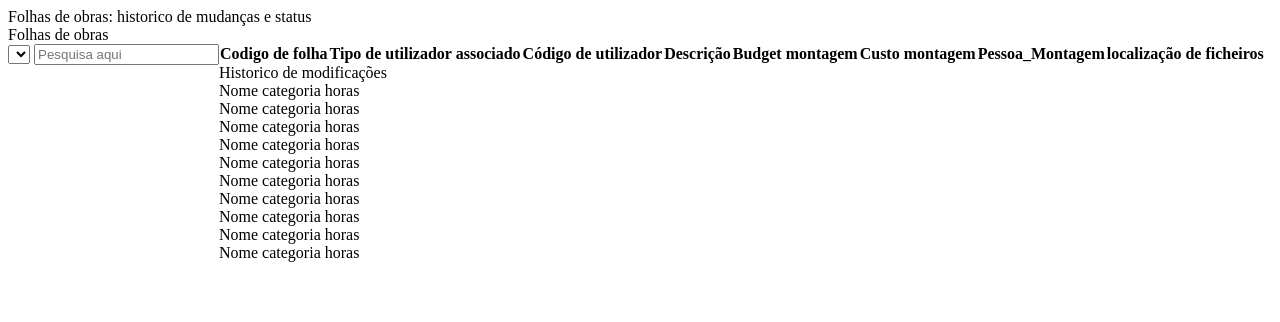
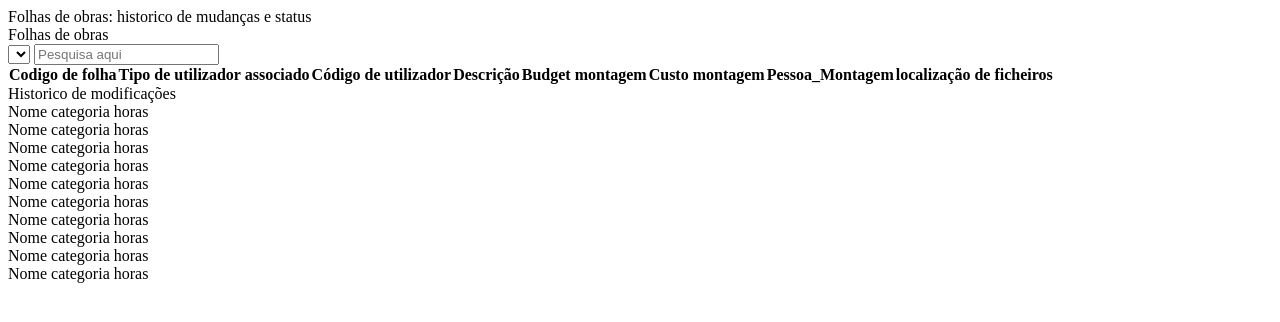
Before and after one commit to crasprodev/pixel-main, a PHP site: page /Websitetrb/php/Adminpage.php in a window 1280 px wide. Shown: the top 322 px of the page. Run offline with PHP 8.4, Linux system fonts and the light colour scheme; lists and menus that the app fills with data are empty.

Commit message:
Update Adminpage.php

```diff
--- a/php/Adminpage.php
+++ b/php/Adminpage.php
@@ -3,7 +3,7 @@
         <div class="Titulo_obra">Folhas de obras: historico de mudanças e status</div>
         <div class="parts_obra">
             <div class="subtitulo_obra" style="margin-bottom: none;">Folhas de obras</div>
-            <div class="userdata" style="display: flex;">
+            <div class="userdata">
                 <div class="searchbox">
                     <select class="category input_appeareance">
 
@@ -44,7 +44,6 @@
                 </div>
             </div>
         </div>
-
     </div>
 </body>
 
```
